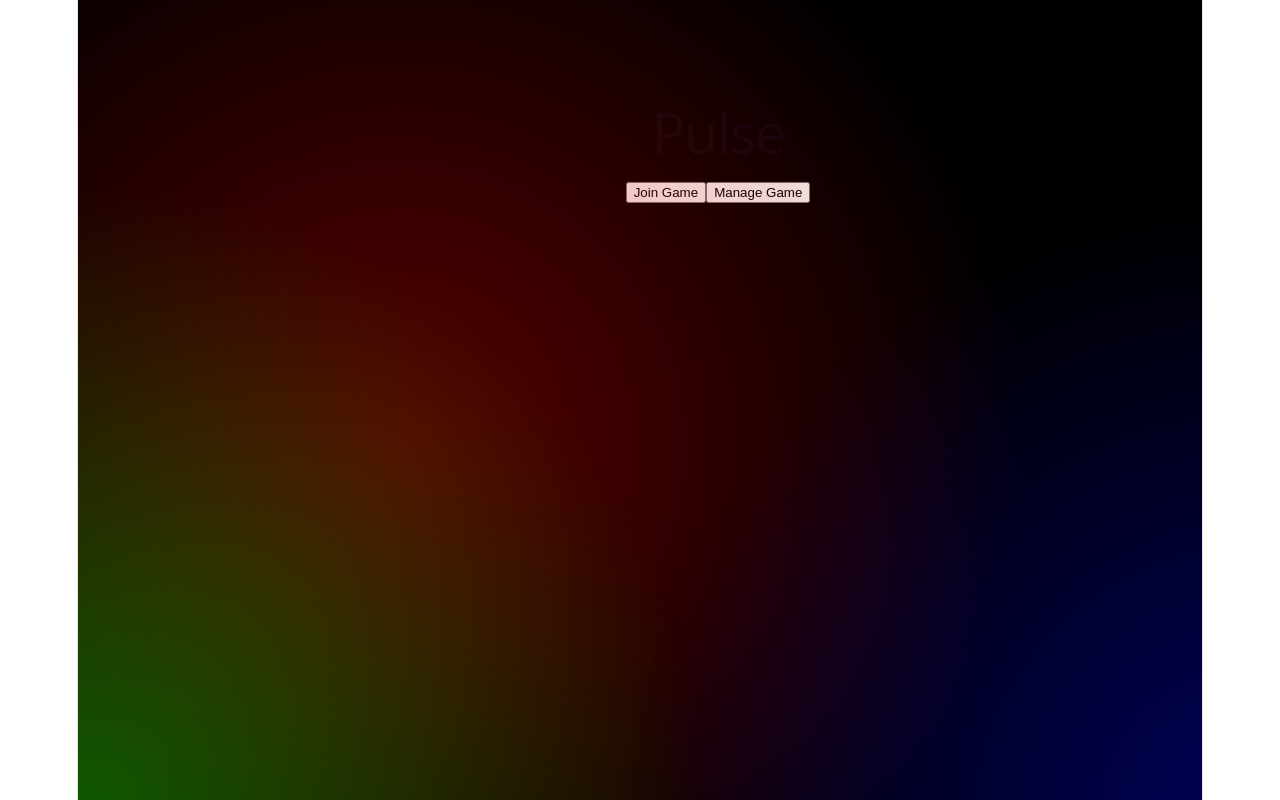
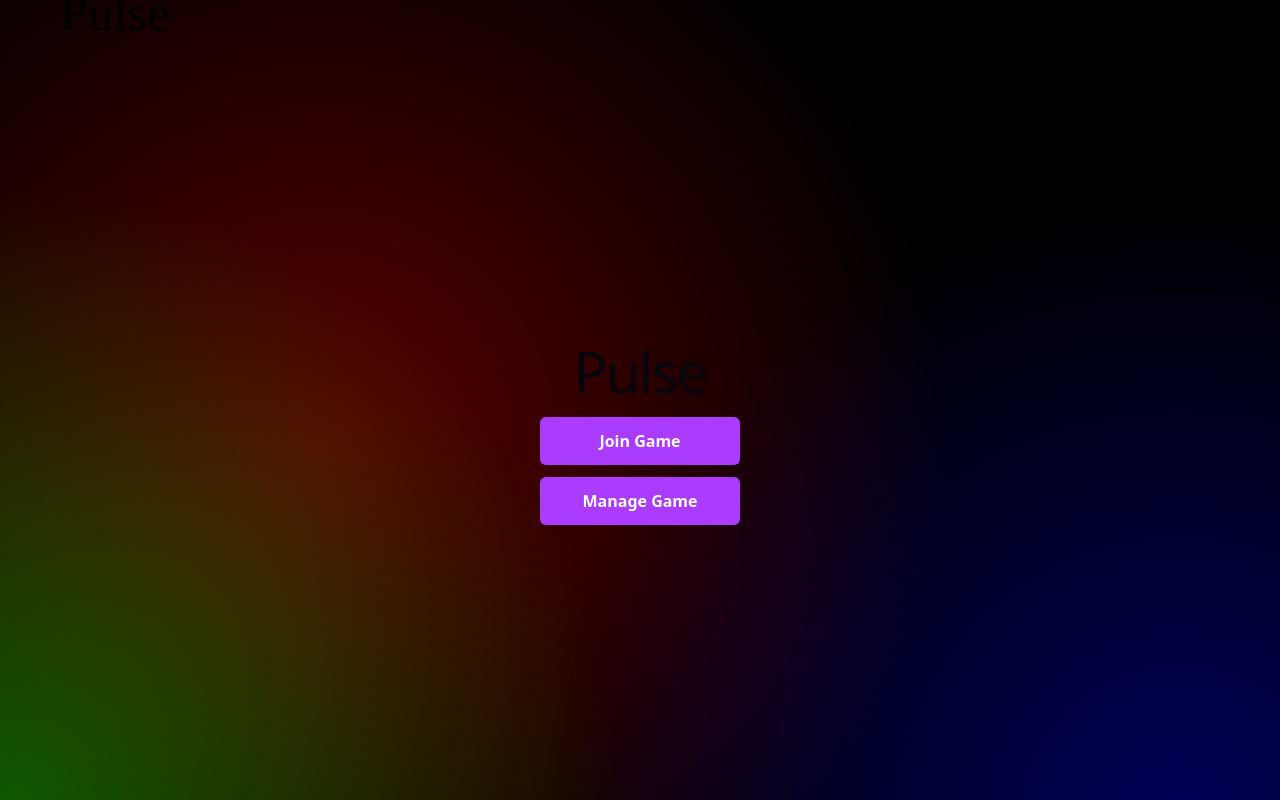
Before and after one commit to wilmareistad/mingel-app, a React (Vite) app: page / in a window 1280 px wide. Built offline with nearby package versions, Linux system fonts and the light colour scheme; no server answers; a web font is replaced by a local one.

Commit message:
Better layout

```diff
--- a/src/App.jsx
+++ b/src/App.jsx
@@ -27,15 +27,18 @@ function App() {
   if (loading) return <p>Loading...</p>;
 
   return (
+    <>
+      {/* Animated background (fixed, behind everything) */}
       <div className="animated-bg">
-      {/* Gradient circles */}
         <div className="gradient gradient1"></div>
         <div className="gradient gradient2"></div>
         <div className="gradient gradient3"></div>
+      </div>
 
-      {/* App router */}
+      {/* Main app content */}
       <BrowserRouter>
         <Header />
+        <main>
           <Routes>
             <Route path="/" element={<Home />} />
             <Route path="/join" element={<Join />} />
@@ -48,8 +51,9 @@ function App() {
             />
             <Route path="/game/:eventId" element={<Game />} />
           </Routes>
+        </main>
       </BrowserRouter>
-  </div>
+    </>
   );
 }
 
--- a/src/index.css
+++ b/src/index.css
@@ -115,11 +115,11 @@ html, body, #root {
 
 @media (prefers-color-scheme: dark) {
   :root {
-    --text: #9ca3af;
+    --text: #d1d5db;
     --text-h: #f3f4f6;
-    --bg: #16171d;
-    --border: #2e303a;
-    --code-bg: #1f2028;
+    --bg: #1f2937;
+    --border: #374151;
+    --code-bg: #111827;
     --accent: #c084fc;
     --accent-bg: rgba(192, 132, 252, 0.15);
     --accent-border: rgba(192, 132, 252, 0.5);
@@ -138,15 +138,52 @@ body {
 }
 
 #root {
-  width: 1126px;
-  max-width: 100%;
-  margin: 0 auto;
-  text-align: center;
-  border-inline: 1px solid var(--border);
-  min-height: 100svh;
+  width: 100%;
+  min-height: 100vh;
   display: flex;
   flex-direction: column;
+  align-items: center;
+  justify-content: flex-start;
+  background: transparent;
+  color: var(--text-h);
+}
+
+main {
+  width: 100%;
+  max-width: 1200px;
+  padding: 0 20px;
   box-sizing: border-box;
+  display: flex;
+  flex-direction: column;
+  align-items: center;
+  justify-content: center;
+  min-height: calc(100vh - 80px);
+  flex: 1;
+}
+
+main > div {
+  width: 100%;
+  display: flex;
+  flex-direction: column;
+  align-items: center;
+  justify-content: center;
+}
+
+#root > :not(.animated-bg) {
+  width: 100%;
+  max-width: 1200px;
+  padding: 0 20px;
+  box-sizing: border-box;
+}
+
+.animated-bg {
+  position: fixed;
+  top: 0;
+  left: 0;
+  width: 100vw;
+  height: 100vh;
+  z-index: -1;
+  overflow: hidden;
 }
 
 h1,
@@ -165,6 +202,7 @@ h1 {
     margin: 20px 0;
   }
 }
+
 h2 {
   font-size: 24px;
   line-height: 118%;
@@ -174,8 +212,10 @@ h2 {
     font-size: 20px;
   }
 }
+
 p {
   margin: 0;
+  color: var(--text);
 }
 
 code,
@@ -192,3 +232,69 @@ code {
   padding: 4px 8px;
   background: var(--code-bg);
 }
+
+/* Input and button styling for both light and dark modes */
+input,
+textarea {
+  background: var(--bg);
+  color: var(--text-h);
+  border: 2px solid var(--border);
+  padding: 10px 15px;
+  border-radius: 6px;
+  font-size: 16px;
+  font-family: inherit;
+  transition: border-color 0.2s;
+  margin-bottom: 12px;
+}
+
+input:focus,
+textarea:focus {
+  outline: none;
+  border-color: var(--accent);
+  box-shadow: 0 0 0 3px var(--accent-bg);
+}
+
+button {
+  background: var(--accent);
+  color: #fff;
+  border: none;
+  padding: 14px 32px;
+  border-radius: 6px;
+  font-size: 16px;
+  font-weight: 600;
+  cursor: pointer;
+  transition: all 0.2s;
+  font-family: inherit;
+  width: 200px;
+  height: 48px;
+  display: flex;
+  align-items: center;
+  justify-content: center;
+  white-space: nowrap;
+}
+
+button:hover {
+  opacity: 0.9;
+  transform: translateY(-2px);
+  box-shadow: var(--shadow);
+}
+
+button:active {
+  transform: translateY(0);
+}
+
+button:disabled {
+  opacity: 0.5;
+  cursor: not-allowed;
+}
+
+/* Button container spacing */
+button + button {
+  margin-top: 12px;
+}
+
+ul {
+  color: var(--text);
+  list-style: none;
+  padding: 0;
+}
--- a/src/pages/Game.css
+++ b/src/pages/Game.css
@@ -3,15 +3,17 @@
   flex-direction: column;
   align-items: center;
   justify-content: center;
-  min-height: 100vh;
-  padding: 20px;
+  width: 100%;
+  padding: 40px 20px;
   gap: 40px;
 }
 
 .game-container h1 {
   text-align: center;
   max-width: 600px;
-  margin-bottom: 20px;
+  margin: 0;
+  line-height: 1.3;
+  word-break: break-word;
 }
 
 .answer-buttons {
@@ -19,12 +21,15 @@
   flex-direction: column;
   gap: 15px;
   width: 100%;
-  max-width: 500px;
+  max-width: 300px;
+  align-items: center;
+  min-height: 200px;
 }
 
 .answer-button {
-  padding: 20px 30px;
-  font-size: 18px;
+  width: 100%;
+  padding: 14px 20px;
+  font-size: 16px;
   border: 2px solid var(--border);
   background: var(--bg);
   color: var(--text-h);
@@ -32,6 +37,23 @@
   cursor: pointer;
   transition: all 0.3s ease;
   font-weight: 500;
+  height: 80px;
+  display: flex;
+  align-items: center;
+  justify-content: center;
+  white-space: nowrap;
+}
+
+@media (max-width: 640px) {
+  .answer-buttons {
+    min-height: 50vh;
+    justify-content: center;
+  }
+
+  .answer-button {
+    height: calc(50vh / 2 - 10px);
+    font-size: 18px;
+  }
 }
 
 .answer-button:hover:not(:disabled) {
```
Lines whose indentation alone changed are shown as unchanged.
